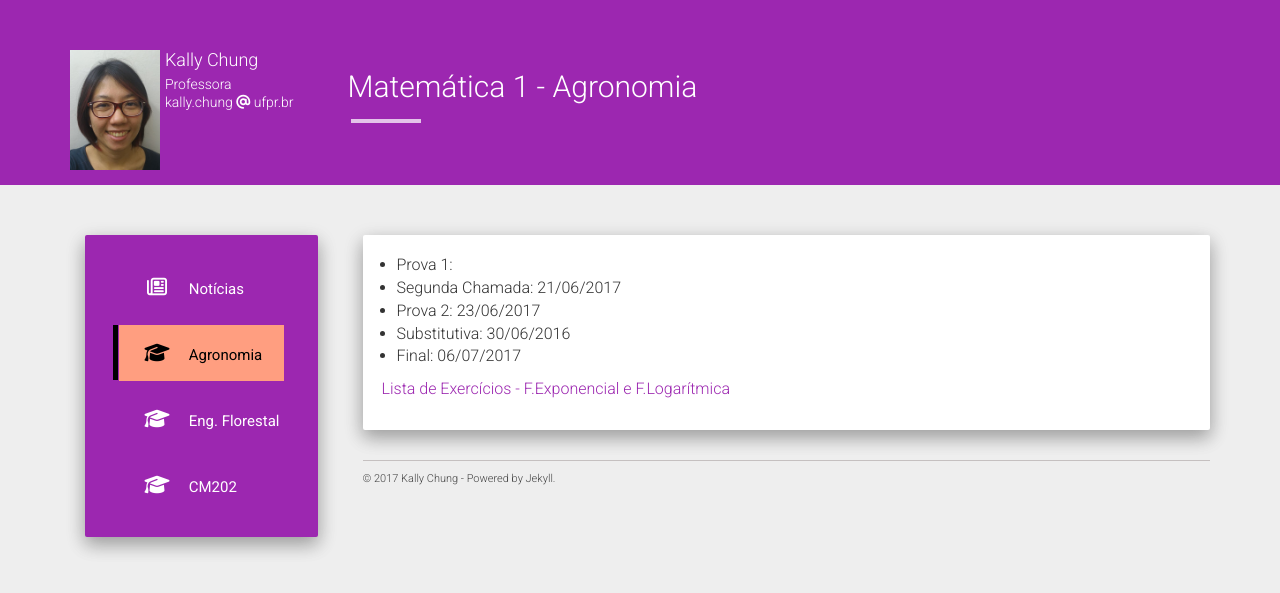
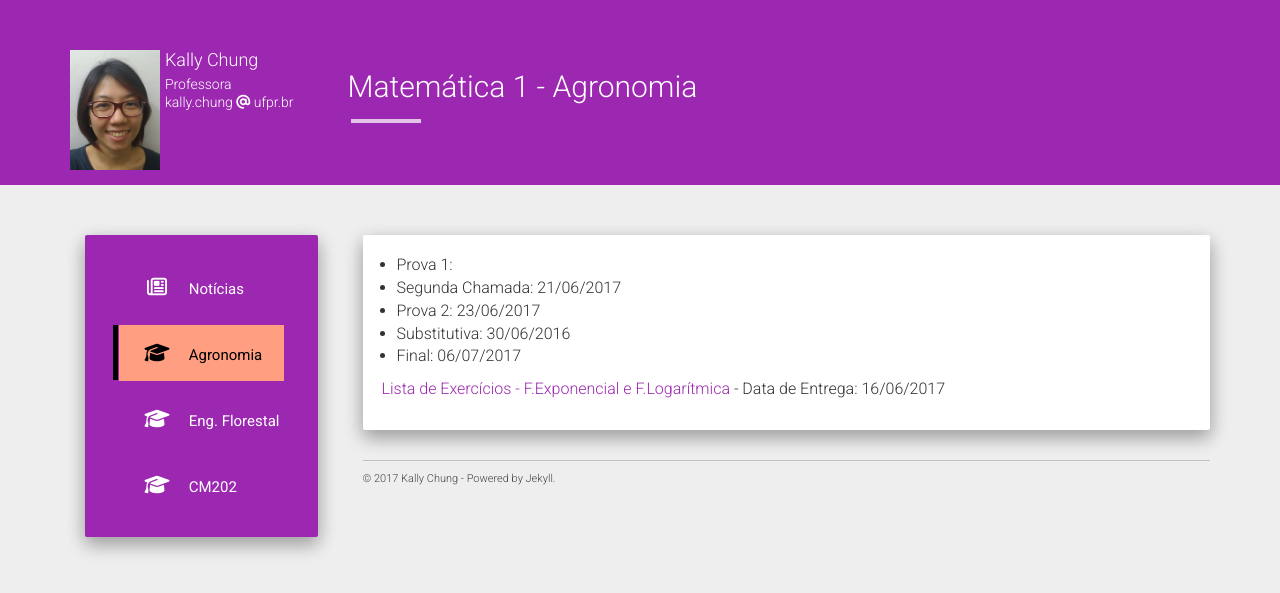
Before and after one commit to chunggnuhc/chunggnuhc.github.io, a Jekyll site: the page built from agronomia.md, in a window 1280 px wide. Shown: the top 593 px of the page. Built offline with Jekyll 4.4.1, drawn with Linux system fonts in a browser that asks for light colours; nearby versions of some CDN libraries.

Commit message:
Data Entrega de LExerc - FExp e FLog

```diff
--- a/agronomia.md
+++ b/agronomia.md
@@ -10,4 +10,4 @@
 - Substitutiva: 30/06/2016
 - Final: 06/07/2017
 
-[Lista de Exercícios - F.Exponencial e F.Logarítmica](/disciplinas/listaExp-Log.pdf)
+[Lista de Exercícios - F.Exponencial e F.Logarítmica](/disciplinas/listaExp-Log.pdf) - Data de Entrega: 16/06/2017
```
